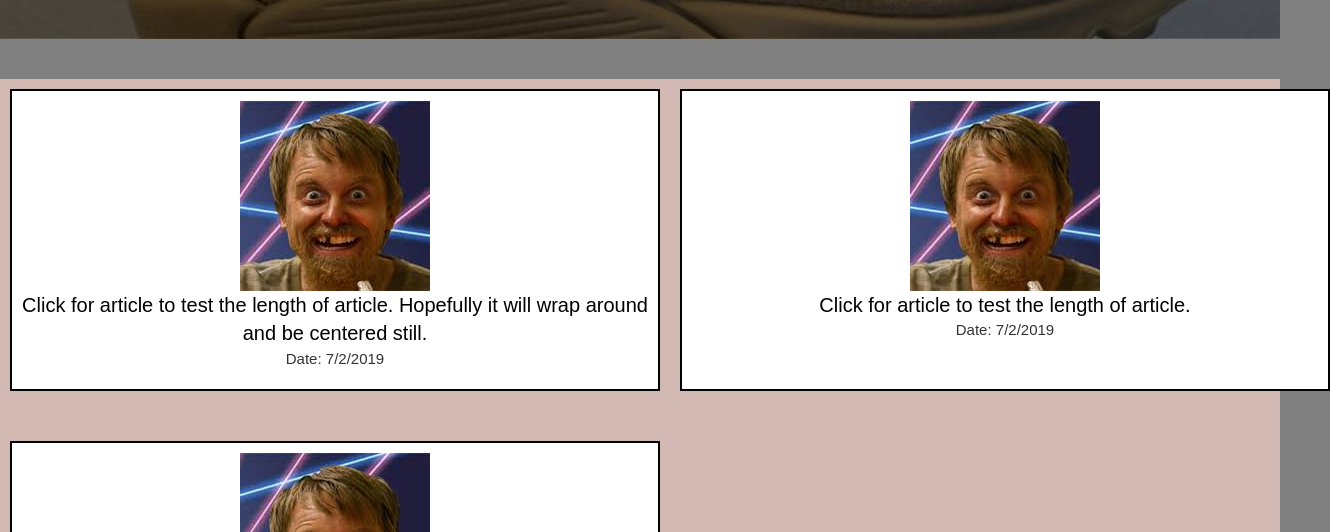
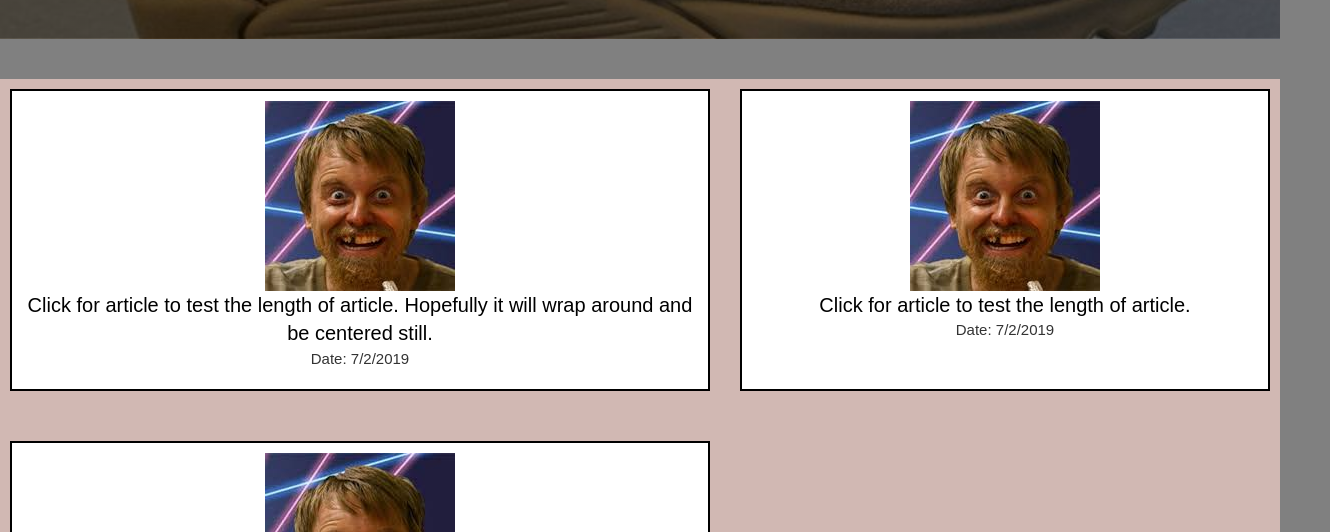
Before and after one commit to elicaluya/streetwear_blog, a plain HTML site: page sneakers_page.html in a window 1280 px wide. Shown: the part 339-871 px from the top of the page, 1330 px wide, since content can reach past the window. Drawn offline with nearby package versions, Linux system fonts and the light colour scheme.

Commit message:
modifed columns for streetwear and sneaker pages

```diff
--- a/streetwear_sneakers_page_style.css
+++ b/streetwear_sneakers_page_style.css
@@ -25,9 +25,9 @@ body, html {
 .grid-container {
 	position: relative;
 	display: grid;
-	grid-column-gap: 20px;
+	grid-column-gap: 30px;
 	grid-row-gap: 50px;
-	grid-template-columns: 650px 650px;
+	grid-template-columns: 700px auto;
 	background-color: #D1B8B3;
 	padding: 10px;
 }
```
